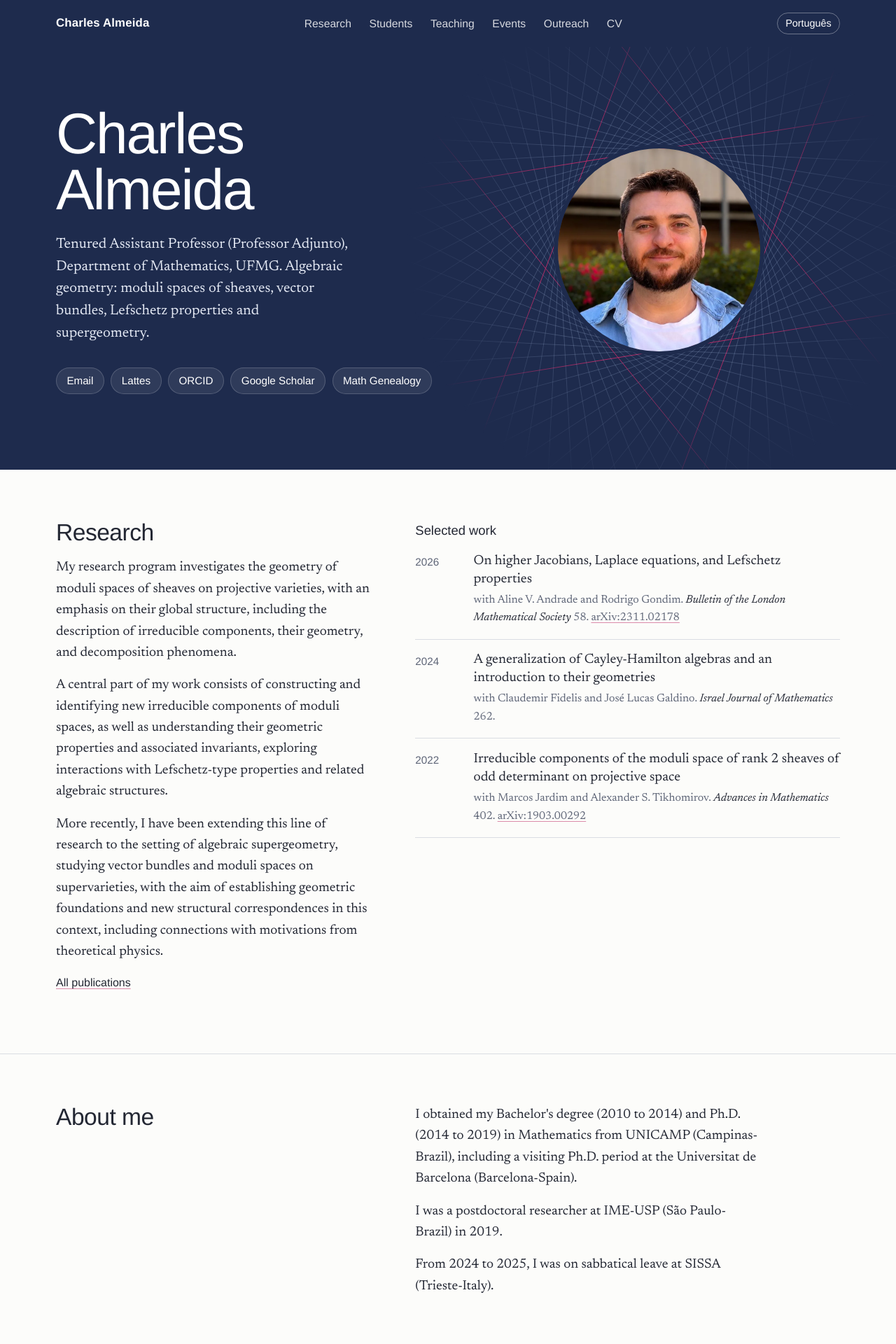
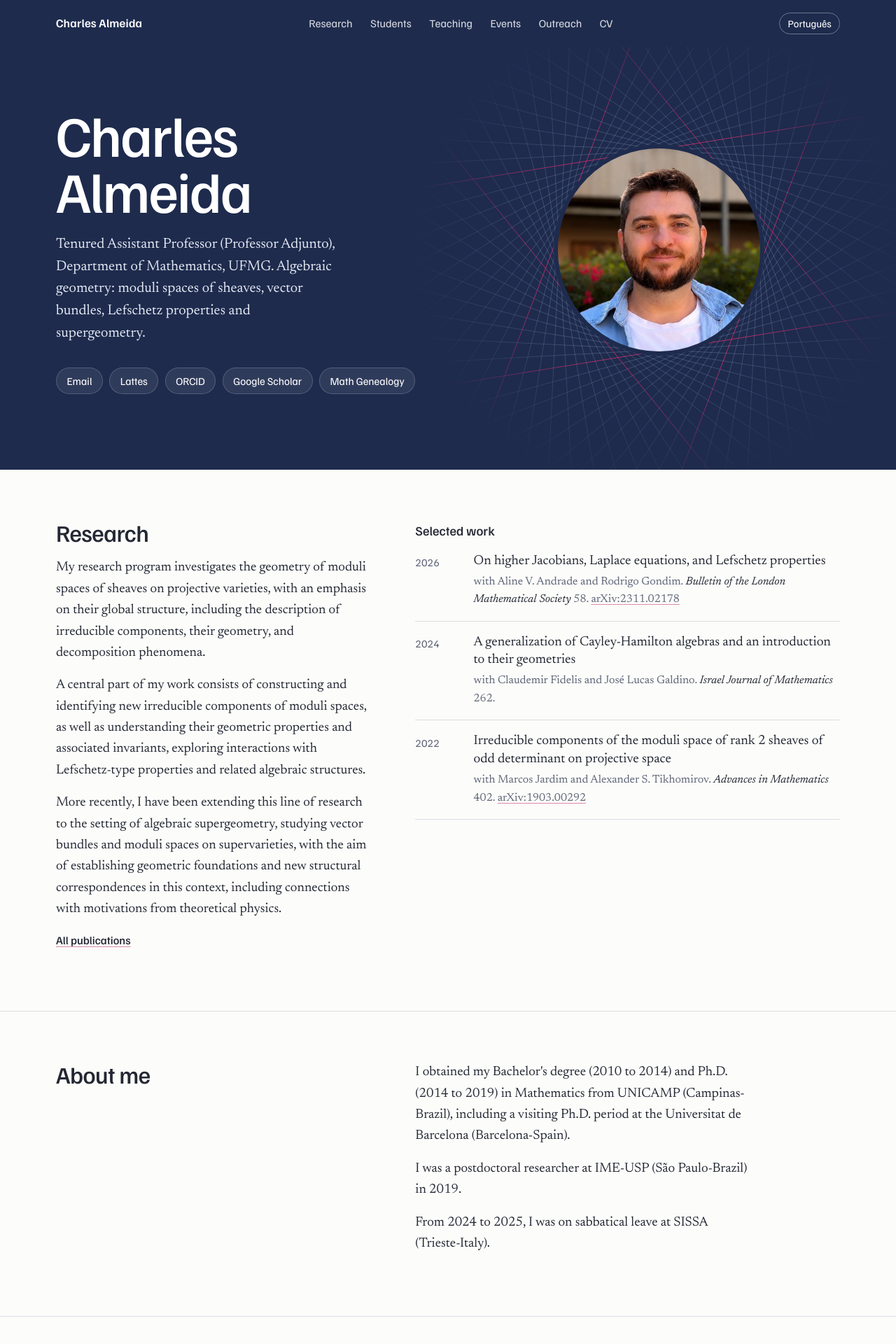
Before and after one commit to charlesalmd/charlesalmd.github.io, a Jekyll site: the page built from index.md, in a window 1280 px wide. Shown: the top 1920 px of the page at 70% size. Built offline with Jekyll 4.4.1, drawn with Linux system fonts in a browser that asks for light colours; some web fonts are replaced.

Commit message:
Desempenho: fontes servidas pelo próprio site e foto da home pré-carregada
Co-Authored-By: Claude Sonnet 5.5 <noreply@anthropic.com>

```diff
--- a/_layouts/default.html
+++ b/_layouts/default.html
@@ -32,9 +32,11 @@
 <link rel="alternate" hreflang="{{ t.other_lang_html }}" href="{{ alt.url | absolute_url }}">
 {%- endif %}
 <link rel="icon" href="{{ '/favicon.svg' | relative_url }}" type="image/svg+xml">
-<link rel="preconnect" href="https://fonts.googleapis.com">
-<link rel="preconnect" href="https://fonts.gstatic.com" crossorigin>
-<link href="https://fonts.googleapis.com/css2?family=Familjen+Grotesk:wght@400;500;600&family=Newsreader:ital,opsz,wght@0,6..72,400;0,6..72,500;1,6..72,400&display=swap" rel="stylesheet">
+<link rel="preload" href="{{ '/assets/fonts/newsreader-normal-400-latin.woff2' | relative_url }}" as="font" type="font/woff2" crossorigin>
+<link rel="preload" href="{{ '/assets/fonts/familjen-grotesk-normal-400-latin.woff2' | relative_url }}" as="font" type="font/woff2" crossorigin>
+{%- if page.layout == "home" %}
+<link rel="preload" href="{{ site.data.profile.photo | relative_url }}" as="image" type="image/webp" fetchpriority="high">
+{%- endif %}
 <link rel="stylesheet" href="{{ '/assets/css/main.css' | relative_url }}">
 {%- if page.math %}
 <link rel="stylesheet" href="https://cdn.jsdelivr.net/npm/katex@0.16.11/dist/katex.min.css" crossorigin="anonymous">
--- a/_layouts/home.html
+++ b/_layouts/home.html
@@ -17,7 +17,7 @@ layout: default
       {% include envoltoria.svg %}
       <picture>
         <source srcset="{{ p.photo | relative_url }}" type="image/webp">
-        <img src="{{ p.photo_fallback | relative_url }}" alt="{{ t.photo_alt }}" width="800" height="800">
+        <img src="{{ p.photo_fallback | relative_url }}" alt="{{ t.photo_alt }}" width="800" height="800" fetchpriority="high">
       </picture>
     </div>
   </div>
--- a/assets/css/main.css
+++ b/assets/css/main.css
@@ -1,3 +1,113 @@
+/* Fontes servidas pelo próprio site (Familjen Grotesk e Newsreader, licença OFL), baixadas do Google Fonts em 14/10/2026. */
+/* latin-ext */
+@font-face {
+  font-family: 'Familjen Grotesk';
+  font-style: normal;
+  font-weight: 400;
+  font-display: swap;
+  src: url(../fonts/familjen-grotesk-normal-400-latin-ext.woff2) format('woff2');
+  unicode-range: U+0100-02BA, U+02BD-02C5, U+02C7-02CC, U+02CE-02D7, U+02DD-02FF, U+0304, U+0308, U+0329, U+1D00-1DBF, U+1E00-1E9F, U+1EF2-1EFF, U+2020, U+20A0-20AB, U+20AD-20C4, U+2113, U+2C60-2C7F, U+A720-A7FF;
+}
+/* latin */
+@font-face {
+  font-family: 'Familjen Grotesk';
+  font-style: normal;
+  font-weight: 400;
+  font-display: swap;
+  src: url(../fonts/familjen-grotesk-normal-400-latin.woff2) format('woff2');
+  unicode-range: U+0000-00FF, U+0131, U+0152-0153, U+02BB-02BC, U+02C6, U+02DA, U+02DC, U+0304, U+0308, U+0329, U+2000-206F, U+20AC, U+2122, U+2191, U+2193, U+2212, U+2215, U+FEFF, U+FFFD;
+}
+/* latin-ext */
+@font-face {
+  font-family: 'Familjen Grotesk';
+  font-style: normal;
+  font-weight: 500;
+  font-display: swap;
+  src: url(../fonts/familjen-grotesk-normal-400-latin-ext.woff2) format('woff2');
+  unicode-range: U+0100-02BA, U+02BD-02C5, U+02C7-02CC, U+02CE-02D7, U+02DD-02FF, U+0304, U+0308, U+0329, U+1D00-1DBF, U+1E00-1E9F, U+1EF2-1EFF, U+2020, U+20A0-20AB, U+20AD-20C4, U+2113, U+2C60-2C7F, U+A720-A7FF;
+}
+/* latin */
+@font-face {
+  font-family: 'Familjen Grotesk';
+  font-style: normal;
+  font-weight: 500;
+  font-display: swap;
+  src: url(../fonts/familjen-grotesk-normal-400-latin.woff2) format('woff2');
+  unicode-range: U+0000-00FF, U+0131, U+0152-0153, U+02BB-02BC, U+02C6, U+02DA, U+02DC, U+0304, U+0308, U+0329, U+2000-206F, U+20AC, U+2122, U+2191, U+2193, U+2212, U+2215, U+FEFF, U+FFFD;
+}
+/* latin-ext */
+@font-face {
+  font-family: 'Familjen Grotesk';
+  font-style: normal;
+  font-weight: 600;
+  font-display: swap;
+  src: url(../fonts/familjen-grotesk-normal-400-latin-ext.woff2) format('woff2');
+  unicode-range: U+0100-02BA, U+02BD-02C5, U+02C7-02CC, U+02CE-02D7, U+02DD-02FF, U+0304, U+0308, U+0329, U+1D00-1DBF, U+1E00-1E9F, U+1EF2-1EFF, U+2020, U+20A0-20AB, U+20AD-20C4, U+2113, U+2C60-2C7F, U+A720-A7FF;
+}
+/* latin */
+@font-face {
+  font-family: 'Familjen Grotesk';
+  font-style: normal;
+  font-weight: 600;
+  font-display: swap;
+  src: url(../fonts/familjen-grotesk-normal-400-latin.woff2) format('woff2');
+  unicode-range: U+0000-00FF, U+0131, U+0152-0153, U+02BB-02BC, U+02C6, U+02DA, U+02DC, U+0304, U+0308, U+0329, U+2000-206F, U+20AC, U+2122, U+2191, U+2193, U+2212, U+2215, U+FEFF, U+FFFD;
+}
+/* latin-ext */
+@font-face {
+  font-family: 'Newsreader';
+  font-style: italic;
+  font-weight: 400;
+  font-display: swap;
+  src: url(../fonts/newsreader-italic-400-latin-ext.woff2) format('woff2');
+  unicode-range: U+0100-02BA, U+02BD-02C5, U+02C7-02CC, U+02CE-02D7, U+02DD-02FF, U+0304, U+0308, U+0329, U+1D00-1DBF, U+1E00-1E9F, U+1EF2-1EFF, U+2020, U+20A0-20AB, U+20AD-20C4, U+2113, U+2C60-2C7F, U+A720-A7FF;
+}
+/* latin */
+@font-face {
+  font-family: 'Newsreader';
+  font-style: italic;
+  font-weight: 400;
+  font-display: swap;
+  src: url(../fonts/newsreader-italic-400-latin.woff2) format('woff2');
+  unicode-range: U+0000-00FF, U+0131, U+0152-0153, U+02BB-02BC, U+02C6, U+02DA, U+02DC, U+0304, U+0308, U+0329, U+2000-206F, U+20AC, U+2122, U+2191, U+2193, U+2212, U+2215, U+FEFF, U+FFFD;
+}
+/* latin-ext */
+@font-face {
+  font-family: 'Newsreader';
+  font-style: normal;
+  font-weight: 400;
+  font-display: swap;
+  src: url(../fonts/newsreader-normal-400-latin-ext.woff2) format('woff2');
+  unicode-range: U+0100-02BA, U+02BD-02C5, U+02C7-02CC, U+02CE-02D7, U+02DD-02FF, U+0304, U+0308, U+0329, U+1D00-1DBF, U+1E00-1E9F, U+1EF2-1EFF, U+2020, U+20A0-20AB, U+20AD-20C4, U+2113, U+2C60-2C7F, U+A720-A7FF;
+}
+/* latin */
+@font-face {
+  font-family: 'Newsreader';
+  font-style: normal;
+  font-weight: 400;
+  font-display: swap;
+  src: url(../fonts/newsreader-normal-400-latin.woff2) format('woff2');
+  unicode-range: U+0000-00FF, U+0131, U+0152-0153, U+02BB-02BC, U+02C6, U+02DA, U+02DC, U+0304, U+0308, U+0329, U+2000-206F, U+20AC, U+2122, U+2191, U+2193, U+2212, U+2215, U+FEFF, U+FFFD;
+}
+/* latin-ext */
+@font-face {
+  font-family: 'Newsreader';
+  font-style: normal;
+  font-weight: 500;
+  font-display: swap;
+  src: url(../fonts/newsreader-normal-400-latin-ext.woff2) format('woff2');
+  unicode-range: U+0100-02BA, U+02BD-02C5, U+02C7-02CC, U+02CE-02D7, U+02DD-02FF, U+0304, U+0308, U+0329, U+1D00-1DBF, U+1E00-1E9F, U+1EF2-1EFF, U+2020, U+20A0-20AB, U+20AD-20C4, U+2113, U+2C60-2C7F, U+A720-A7FF;
+}
+/* latin */
+@font-face {
+  font-family: 'Newsreader';
+  font-style: normal;
+  font-weight: 500;
+  font-display: swap;
+  src: url(../fonts/newsreader-normal-400-latin.woff2) format('woff2');
+  unicode-range: U+0000-00FF, U+0131, U+0152-0153, U+02BB-02BC, U+02C6, U+02DA, U+02DC, U+0304, U+0308, U+0329, U+2000-206F, U+20AC, U+2122, U+2191, U+2193, U+2212, U+2215, U+FEFF, U+FFFD;
+}
+
 /* Charles Almeida: estilos do site.
    Base: design/prototipo-home.html (tokens, home). Acréscimos ao fim: menu móvel,
    link de pular, páginas internas. */
```
Also changed, not shown: assets/fonts/familjen-grotesk-normal-400-latin-ext.woff2 (added), assets/fonts/familjen-grotesk-normal-400-latin.woff2 (added), assets/fonts/newsreader-italic-400-latin-ext.woff2 (added), assets/fonts/newsreader-italic-400-latin.woff2 (added), assets/fonts/newsreader-normal-400-latin-ext.woff2 (added), assets/fonts/newsreader-normal-400-latin.woff2 (added).
